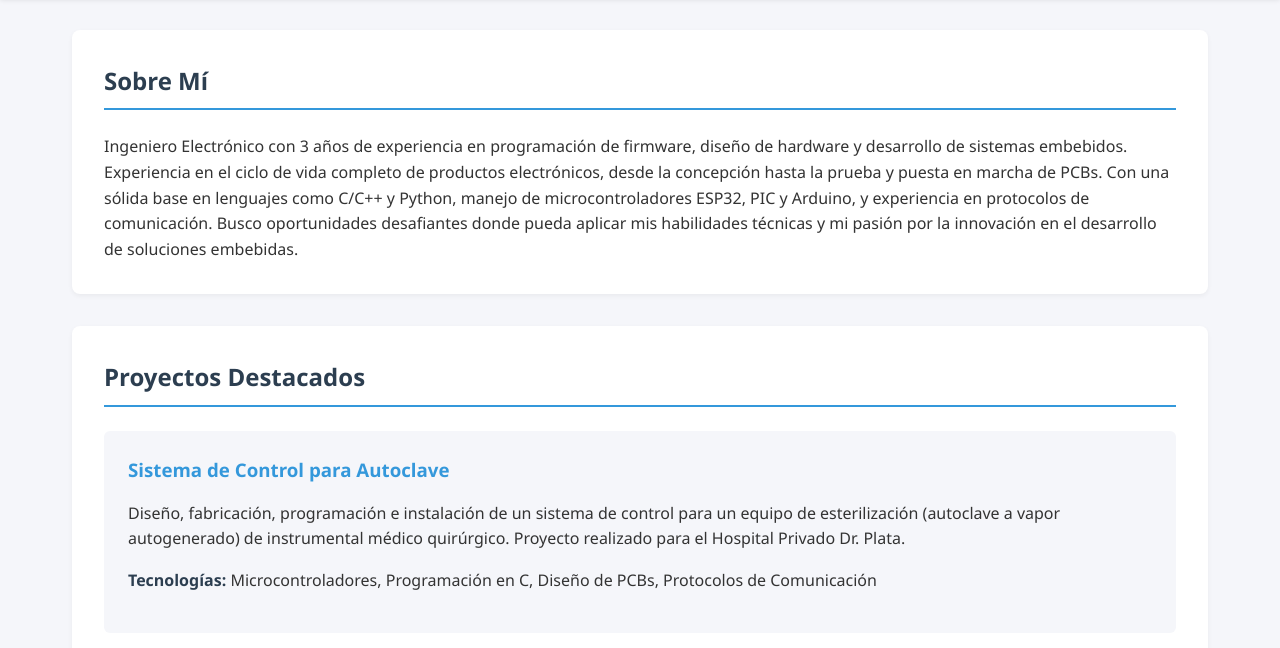
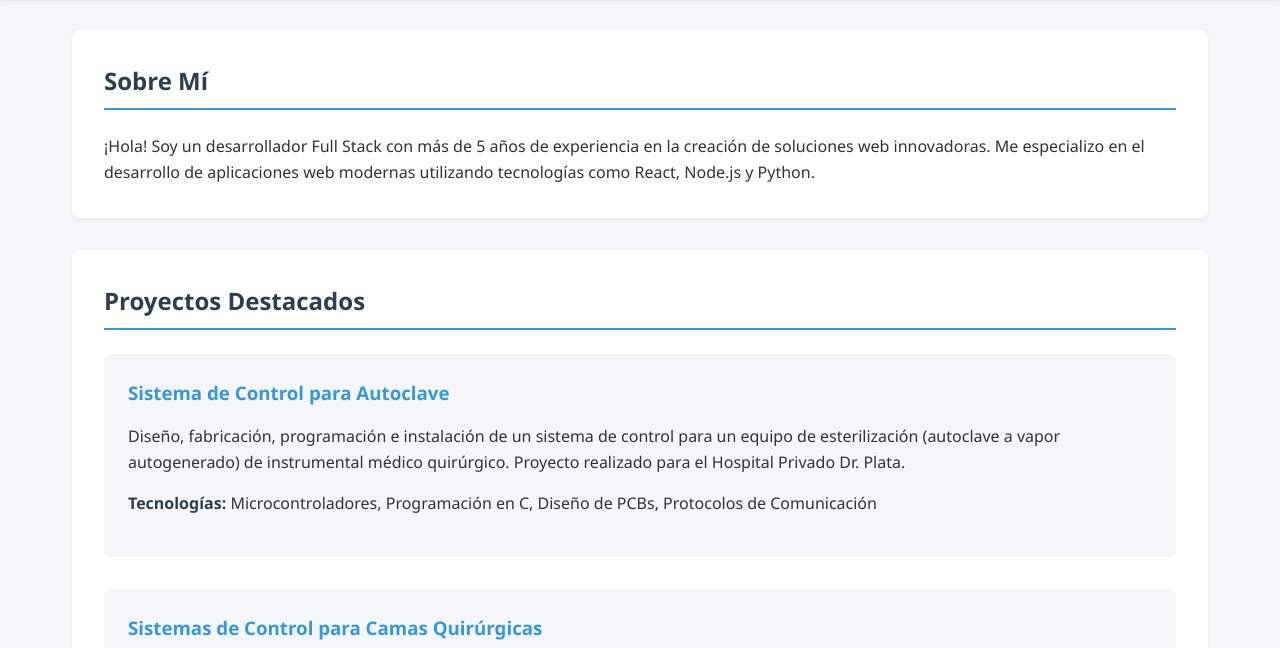
Before and after one commit to makerylab/makerylab.github.io, a plain HTML site: page index.html in a window 1280 px wide. Shown: the part 152-800 px from the top of the page. Drawn offline with Linux system fonts and the light colour scheme; a script that the page names is missing.

Commit message:
Actualización de años de experiencia a 5 años

```diff
--- a/index.html
+++ b/index.html
@@ -23,7 +23,7 @@
     <main>
         <section id="sobre-mi">
             <h2>Sobre Mí</h2>
-            <p>Ingeniero Electrónico con 3 años de experiencia en programación de firmware, diseño de hardware y desarrollo de sistemas embebidos. Experiencia en el ciclo de vida completo de productos electrónicos, desde la concepción hasta la prueba y puesta en marcha de PCBs. Con una sólida base en lenguajes como C/C++ y Python, manejo de microcontroladores ESP32, PIC y Arduino, y experiencia en protocolos de comunicación. Busco oportunidades desafiantes donde pueda aplicar mis habilidades técnicas y mi pasión por la innovación en el desarrollo de soluciones embebidas.</p>
+            <p>¡Hola! Soy un desarrollador Full Stack con más de 5 años de experiencia en la creación de soluciones web innovadoras. Me especializo en el desarrollo de aplicaciones web modernas utilizando tecnologías como React, Node.js y Python.</p>
         </section>
 
         <section id="proyectos">
```
